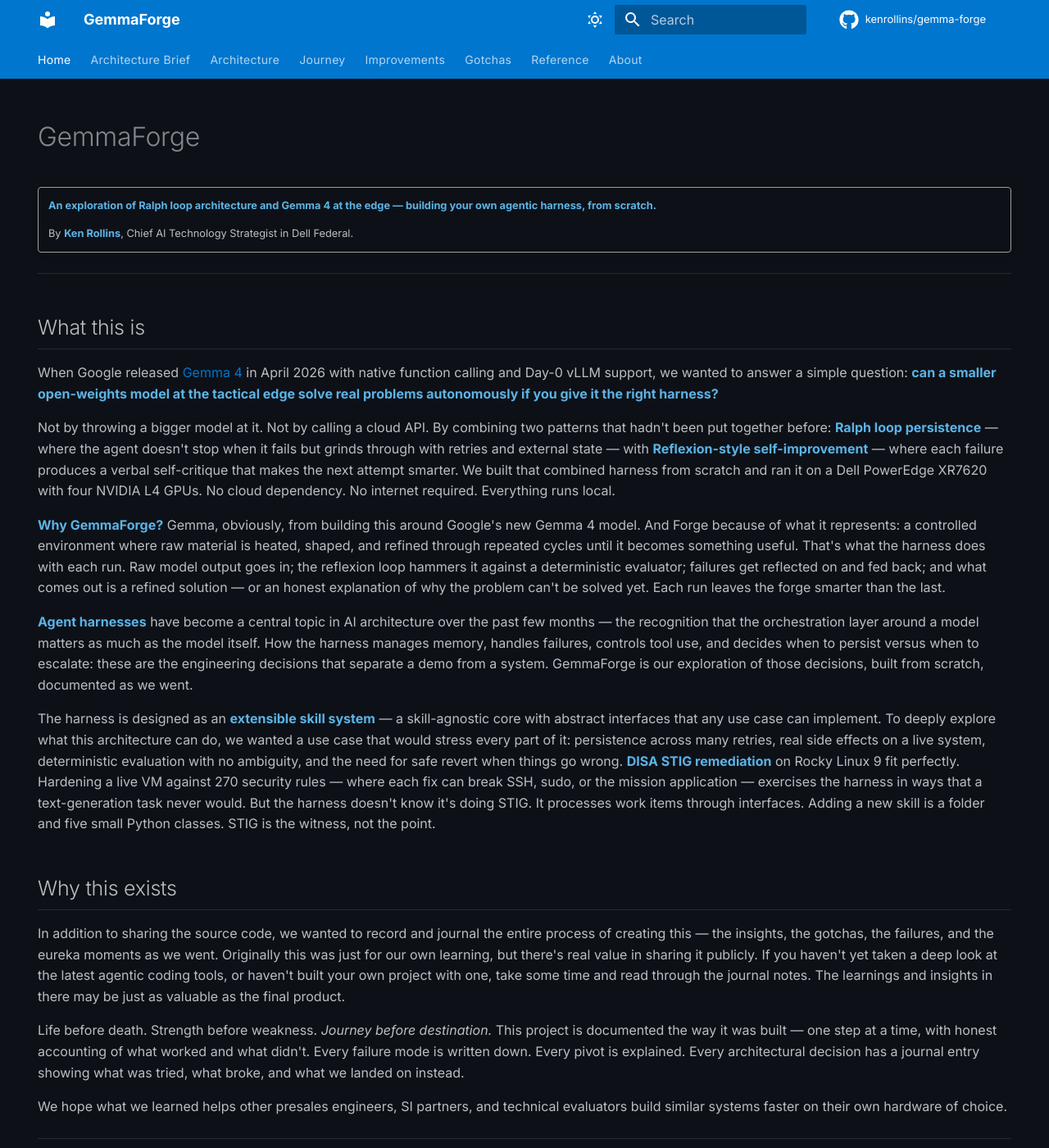
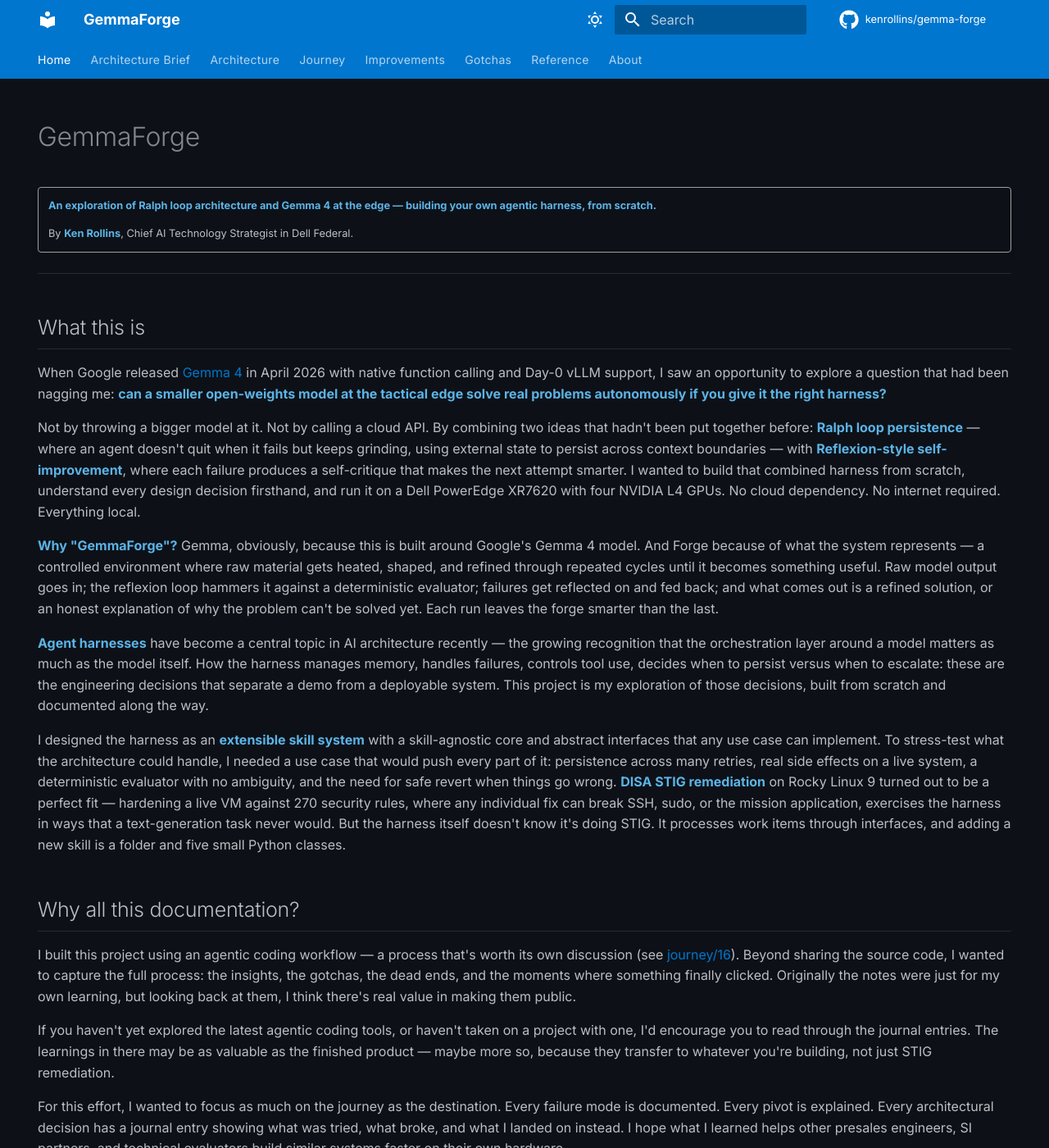
Before and after one commit to kenrollins/gemma-forge, an MkDocs documentation site: the page built from docs/index.md, in a window 1280 px wide and 1400 px high. Shown: the whole window at 82% size. Built offline with MkDocs 1.6.1 and Material for MkDocs 9.7.7, drawn with Linux system fonts in a browser that asks for light colours; comment, search, counter and statistics services are not loaded; some of the changed text lies outside the part shown.

Commit message:
docs: landing page v4 — Ken's voice, smoother transitions, stacked layers
- Switched from "we/our" to "I/my" — this is Ken's personal story
- Softened the Sanderson reference: "I wanted to focus as much on the
  journey as the destination" without the jarring oath
- "Why all this documentation?" replaces "Why this exists"
- Smoother paragraph transitions throughout
- 5-layer stack rendered as stacked colored blocks (L5 on top, L1 as
  foundation) with numbered circle icons, gradient backgrounds, and
  component listings — matching the DVI visual pattern
- Dell Blue (#0076CE) used for Layer 3 (Model)

Co-Authored-By: Claude Opus 4.6 (1M context) <noreply@anthropic.com>

```diff
--- a/docs/index.md
+++ b/docs/index.md
@@ -17,74 +17,78 @@ hide:
 ## What this is
 
 When Google released [Gemma 4](https://blog.google/technology/developers/gemma-4/)
-in April 2026 with native function calling and Day-0 vLLM support, we
-wanted to answer a simple question: **can a smaller open-weights model
-at the tactical edge solve real problems autonomously if you give it
-the right harness?**
+in April 2026 with native function calling and Day-0 vLLM support, I
+saw an opportunity to explore a question that had been nagging me:
+**can a smaller open-weights model at the tactical edge solve real
+problems autonomously if you give it the right harness?**
 
 Not by throwing a bigger model at it. Not by calling a cloud API. By
-combining two patterns that hadn't been put together before: **Ralph
-loop persistence** — where the agent doesn't stop when it fails but
-grinds through with retries and external state — with **Reflexion-style
-self-improvement** — where each failure produces a verbal self-critique
-that makes the next attempt smarter. We built that combined harness
-from scratch and ran it on a Dell PowerEdge XR7620 with four NVIDIA L4
-GPUs. No cloud dependency. No internet required. Everything runs local.
+combining two ideas that hadn't been put together before: **Ralph
+loop persistence** — where an agent doesn't quit when it fails but
+keeps grinding, using external state to persist across context
+boundaries — with **Reflexion-style self-improvement**, where each
+failure produces a self-critique that makes the next attempt smarter.
+I wanted to build that combined harness from scratch, understand every
+design decision firsthand, and run it on a Dell PowerEdge XR7620 with
+four NVIDIA L4 GPUs. No cloud dependency. No internet required.
+Everything local.
 
-**Why GemmaForge?** Gemma, obviously, from building this around
-Google's new Gemma 4 model. And Forge because of what it represents:
-a controlled environment where raw material is heated, shaped, and
-refined through repeated cycles until it becomes something useful.
-That's what the harness does with each run. Raw model output goes in;
-the reflexion loop hammers it against a deterministic evaluator;
-failures get reflected on and fed back; and what comes out is a
-refined solution — or an honest explanation of why the problem can't
-be solved yet. Each run leaves the forge smarter than the last.
+**Why "GemmaForge"?** Gemma, obviously, because this is built around
+Google's Gemma 4 model. And Forge because of what the system
+represents — a controlled environment where raw material gets heated,
+shaped, and refined through repeated cycles until it becomes something
+useful. Raw model output goes in; the reflexion loop hammers it
+against a deterministic evaluator; failures get reflected on and fed
+back; and what comes out is a refined solution, or an honest
+explanation of why the problem can't be solved yet. Each run leaves
+the forge smarter than the last.
 
 **Agent harnesses** have become a central topic in AI architecture
-over the past few months — the recognition that the orchestration
-layer around a model matters as much as the model itself. How the
-harness manages memory, handles failures, controls tool use, and
-decides when to persist versus when to escalate: these are the
-engineering decisions that separate a demo from a system. GemmaForge
-is our exploration of those decisions, built from scratch, documented
-as we went.
+recently — the growing recognition that the orchestration layer around
+a model matters as much as the model itself. How the harness manages
+memory, handles failures, controls tool use, decides when to persist
+versus when to escalate: these are the engineering decisions that
+separate a demo from a deployable system. This project is my
+exploration of those decisions, built from scratch and documented
+along the way.
 
-The harness is designed as an **extensible skill system** — a
-skill-agnostic core with abstract interfaces that any use case can
-implement. To deeply explore what this architecture can do, we wanted
-a use case that would stress every part of it: persistence across
-many retries, real side effects on a live system, deterministic
-evaluation with no ambiguity, and the need for safe revert when
-things go wrong. **DISA STIG remediation** on Rocky Linux 9 fit
-perfectly. Hardening a live VM against 270 security rules — where
-each fix can break SSH, sudo, or the mission application — exercises
-the harness in ways that a text-generation task never would. But the
-harness doesn't know it's doing STIG. It processes work items through
-interfaces. Adding a new skill is a folder and five small Python
-classes. STIG is the witness, not the point.
+I designed the harness as an **extensible skill system** with a
+skill-agnostic core and abstract interfaces that any use case can
+implement. To stress-test what the architecture could handle, I
+needed a use case that would push every part of it: persistence
+across many retries, real side effects on a live system, a
+deterministic evaluator with no ambiguity, and the need for safe
+revert when things go wrong. **DISA STIG remediation** on Rocky
+Linux 9 turned out to be a perfect fit — hardening a live VM against
+270 security rules, where any individual fix can break SSH, sudo, or
+the mission application, exercises the harness in ways that a
+text-generation task never would. But the harness itself doesn't know
+it's doing STIG. It processes work items through interfaces, and
+adding a new skill is a folder and five small Python classes.
 
-## Why this exists
+## Why all this documentation?
 
-In addition to sharing the source code, we wanted to record and
-journal the entire process of creating this — the insights, the
-gotchas, the failures, and the eureka moments as we went. Originally
-this was just for our own learning, but there's real value in sharing
-it publicly. If you haven't yet taken a deep look at the latest
-agentic coding tools, or haven't built your own project with one,
-take some time and read through the journal notes. The learnings and
-insights in there may be just as valuable as the final product.
+I built this project using an agentic coding workflow — a process
+that's worth its own discussion (see
+[journey/16](journal/journey/16-agentic-coding-as-a-method.md)).
+Beyond sharing the source code, I wanted to capture the full process:
+the insights, the gotchas, the dead ends, and the moments where
+something finally clicked. Originally the notes were just for my own
+learning, but looking back at them, I think there's real value in
+making them public.
 
-Life before death. Strength before weakness. *Journey before
-destination.* This project is documented the way it was built — one
-step at a time, with honest accounting of what worked and what didn't.
-Every failure mode is written down. Every pivot is explained. Every
-architectural decision has a journal entry showing what was tried,
-what broke, and what we landed on instead.
+If you haven't yet explored the latest agentic coding tools, or
+haven't taken on a project with one, I'd encourage you to read
+through the journal entries. The learnings in there may be as
+valuable as the finished product — maybe more so, because they
+transfer to whatever you're building, not just STIG remediation.
 
-We hope what we learned helps other presales engineers, SI partners,
-and technical evaluators build similar systems faster on their own
-hardware of choice.
+For this effort, I wanted to focus as much on the journey as the
+destination. Every failure mode is documented. Every pivot is
+explained. Every architectural decision has a journal entry showing
+what was tried, what broke, and what I landed on instead. I hope what
+I learned helps other presales engineers, SI partners, and technical
+evaluators build similar systems faster on their own hardware.
 
 ---
 
@@ -117,7 +121,7 @@ hardware of choice.
     ---
 
     22 chronological field notes of how this was built. Honest,
-    specific, and written as we went — failures included. Start at
+    specific, and written as I went — failures included. Start at
     [the origin](journal/journey/00-origin.md) or jump to the
     [overnight run](journal/journey/14-overnight-run-findings.md)
     that changed everything.
@@ -159,58 +163,68 @@ hardware of choice.
 
 ## The 5-Layer Enterprise AI Stack
 
-<div class="grid" markdown>
+<div style="max-width: 900px; margin: 0 auto;">
 
-<div markdown style="background: rgba(239, 68, 68, 0.08); border-left: 4px solid #EF4444; padding: 1rem 1.2rem; border-radius: 0 8px 8px 0; margin-bottom: 0.5rem;">
+<div markdown style="background: linear-gradient(135deg, rgba(239, 68, 68, 0.12), rgba(239, 68, 68, 0.04)); border: 1px solid rgba(239, 68, 68, 0.25); border-radius: 8px 8px 0 0; padding: 1.2rem 1.5rem;">
 
-**Layer 5 — Application**{ style="color: #EF4444" }
+:material-numeric-5-circle:{ style="color: #EF4444; font-size: 1.4em; vertical-align: middle;" }
+**Application**{ style="color: #EF4444; font-size: 1.1em;" }
 
-STIG Remediation skill, GemmaForge Dashboard, this documentation site.
-*Where the user sees value.*
+STIG Remediation skill · GemmaForge Dashboard · This documentation site
+
+*Where the user sees results. Skills are pluggable — STIG is the first, not the only.*
 
 </div>
 
-<div markdown style="background: rgba(168, 85, 247, 0.08); border-left: 4px solid #A855F7; padding: 1rem 1.2rem; border-radius: 0 8px 8px 0; margin-bottom: 0.5rem;">
+<div markdown style="background: linear-gradient(135deg, rgba(168, 85, 247, 0.12), rgba(168, 85, 247, 0.04)); border: 1px solid rgba(168, 85, 247, 0.25); border-left: 1px solid rgba(168, 85, 247, 0.25); border-right: 1px solid rgba(168, 85, 247, 0.25); padding: 1.2rem 1.5rem;">
 
-**Layer 4 — Orchestration**{ style="color: #A855F7" }
+:material-numeric-4-circle:{ style="color: #A855F7; font-size: 1.4em; vertical-align: middle;" }
+**Orchestration**{ style="color: #A855F7; font-size: 1.1em;" }
 
-Ralph Loop Harness, Google ADK, skills system, cross-run SQLite memory,
-adaptive concurrency clutch. *Where agents reason, reflect, and persist.*
+Ralph Loop Harness · Google ADK · Skills System · Cross-run SQLite Memory · Adaptive Concurrency Clutch
+
+*Where agents reason, reflect, and persist. The harness makes all structural decisions; the model makes all reasoning decisions.*
 
 </div>
 
-<div markdown style="background: rgba(34, 211, 238, 0.08); border-left: 4px solid #22D3EE; padding: 1rem 1.2rem; border-radius: 0 8px 8px 0; margin-bottom: 0.5rem;">
+<div markdown style="background: linear-gradient(135deg, rgba(0, 118, 206, 0.12), rgba(0, 118, 206, 0.04)); border: 1px solid rgba(0, 118, 206, 0.25); padding: 1.2rem 1.5rem;">
 
-**Layer 3 — Model**{ style="color: #22D3EE" }
+:material-numeric-3-circle:{ style="color: #0076CE; font-size: 1.4em; vertical-align: middle;" }
+**Model**{ style="color: #0076CE; font-size: 1.1em;" }
 
-Gemma 4 31B bf16 full precision, vLLM 0.19.0, Tensor Parallel = 4.
-*Where inference happens — 14 tok/s on 4x L4 with no NVLink.*
+Gemma 4 31B Dense bf16 · vLLM 0.19.0 · Tensor Parallel = 4
+
+*Where inference happens. Full precision, all four GPUs, ~14 tok/s sustained with no NVLink.*
 
 </div>
 
-<div markdown style="background: rgba(16, 185, 129, 0.08); border-left: 4px solid #10B981; padding: 1rem 1.2rem; border-radius: 0 8px 8px 0; margin-bottom: 0.5rem;">
+<div markdown style="background: linear-gradient(135deg, rgba(16, 185, 129, 0.12), rgba(16, 185, 129, 0.04)); border: 1px solid rgba(16, 185, 129, 0.25); padding: 1.2rem 1.5rem;">
 
-**Layer 2 — Platform / MLOps**{ style="color: #10B981" }
+:material-numeric-2-circle:{ style="color: #10B981; font-size: 1.4em; vertical-align: middle;" }
+**Platform / MLOps**{ style="color: #10B981; font-size: 1.1em;" }
 
-OpenTelemetry + Jaeger + Prometheus + Grafana, structured JSONL run
-logger. *Where you observe and measure.*
+OpenTelemetry · Jaeger · Prometheus · Grafana · Structured JSONL Run Logger
+
+*Where you observe and measure. Federal-credible standards, no vendor lock-in.*
 
 </div>
 
-<div markdown style="background: rgba(245, 158, 11, 0.08); border-left: 4px solid #F59E0B; padding: 1rem 1.2rem; border-radius: 0 8px 8px 0; margin-bottom: 0.5rem;">
+<div markdown style="background: linear-gradient(135deg, rgba(245, 158, 11, 0.12), rgba(245, 158, 11, 0.04)); border: 1px solid rgba(245, 158, 11, 0.25); border-radius: 0 0 8px 8px; padding: 1.2rem 1.5rem;">
 
-**Layer 1 — Infrastructure**{ style="color: #F59E0B" }
+:material-numeric-1-circle:{ style="color: #F59E0B; font-size: 1.4em; vertical-align: middle;" }
+**Infrastructure**{ style="color: #F59E0B; font-size: 1.1em;" }
 
-Dell PowerEdge XR7620, 4x NVIDIA L4 24 GB, libvirt + virsh snapshots,
-Rocky Linux 9 target VM. *The edge hardware that makes it sovereign.*
+Dell PowerEdge XR7620 · 4x NVIDIA L4 24 GB · libvirt + virsh snapshots · Rocky Linux 9
+
+*The foundation. A rugged 2U edge server — no cloud, no NVLink, air-gappable.*
 
 </div>
 
 </div>
 
-See the [architecture overview](journal/architecture/00-system-architecture.md)
-for the full picture — including industry alternatives at each layer
-so you can map this to your own environment.
+<p style="text-align: center; margin-top: 1rem;">
+<a href="journal/architecture/00-system-architecture/">View the full architecture with industry alternatives at each layer →</a>
+</p>
 
 ---
 
```
